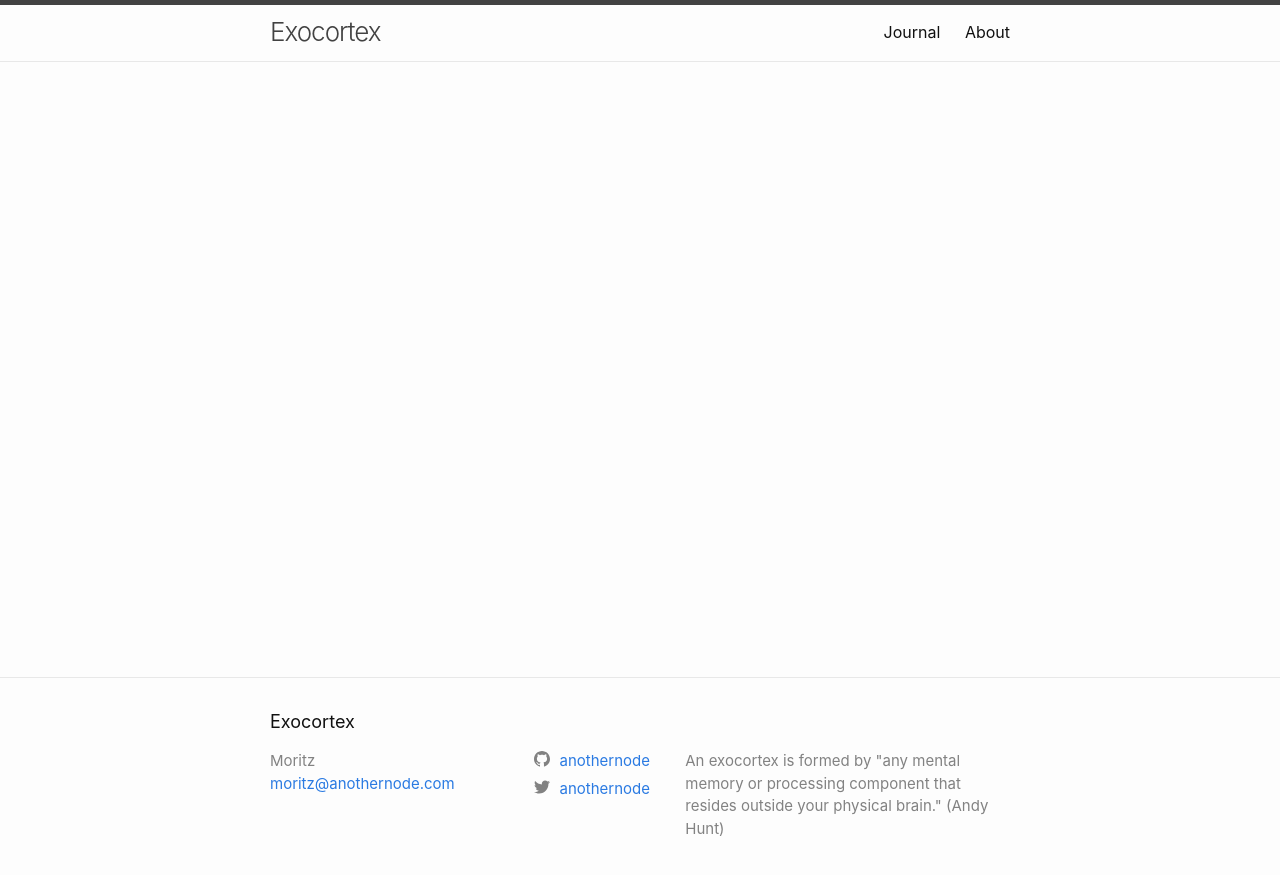
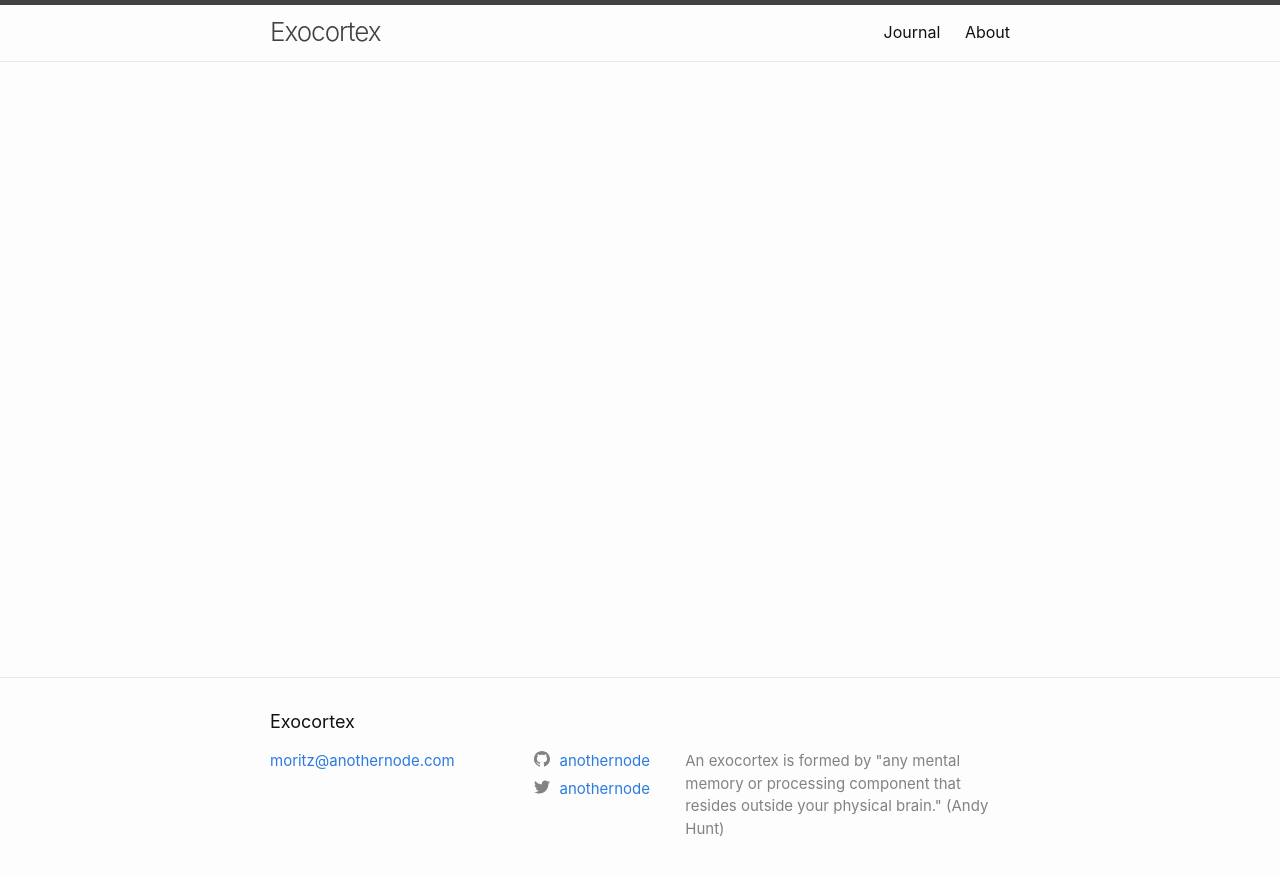
Before and after one commit to anothernode/exocortex-jekyll, a Jekyll site: the page built from index.md, in a window 1280 px wide. Shown: the top 875 px of the page. Built offline with Jekyll 4.4.1, drawn with Linux system fonts in a browser that asks for light colours.

Commit message:
Always show scrollbar, don't show author in footer

```diff
--- a/_includes/footer.html
+++ b/_includes/footer.html
@@ -8,16 +8,9 @@
     <div class="footer-col-wrapper">
       <div class="footer-col footer-col-1">
         <ul class="contact-list">
-          <li class="p-name">
-            {%- if site.author -%}
-              {{ site.author | escape }}
-            {%- else -%}
-              {{ site.title | escape }}
-            {%- endif -%}
-            </li>
-            {%- if site.email -%}
-            <li><a class="u-email" href="mailto:{{ site.email }}">{{ site.email }}</a></li>
-            {%- endif -%}
+          {%- if site.email -%}
+          <li><a class="u-email" href="mailto:{{ site.email }}">{{ site.email }}</a></li>
+          {%- endif -%}
         </ul>
       </div>
 
--- a/_sass/minima/_base.scss
+++ b/_sass/minima/_base.scss
@@ -26,6 +26,7 @@ body {
   display: flex;
   min-height: 100vh;
   flex-direction: column;
+  overflow-y: scroll;
 }
 
 
```
